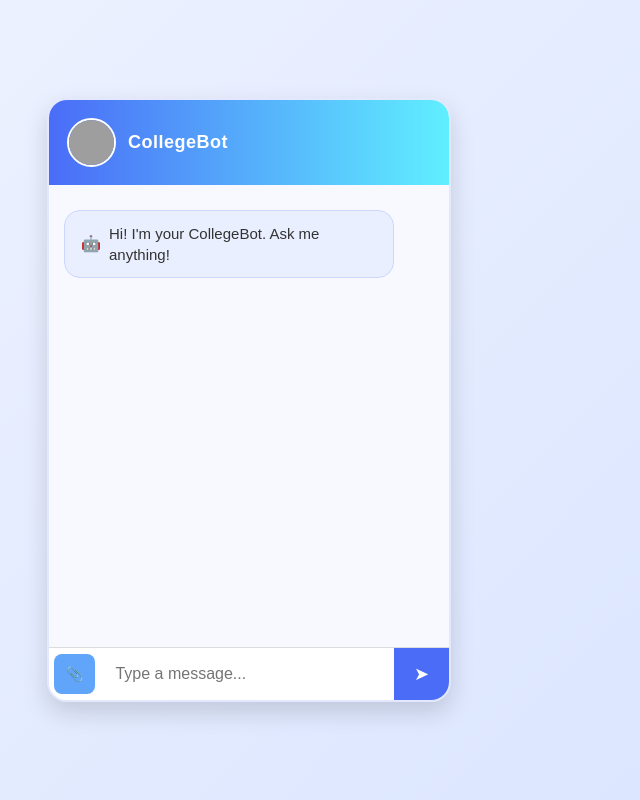
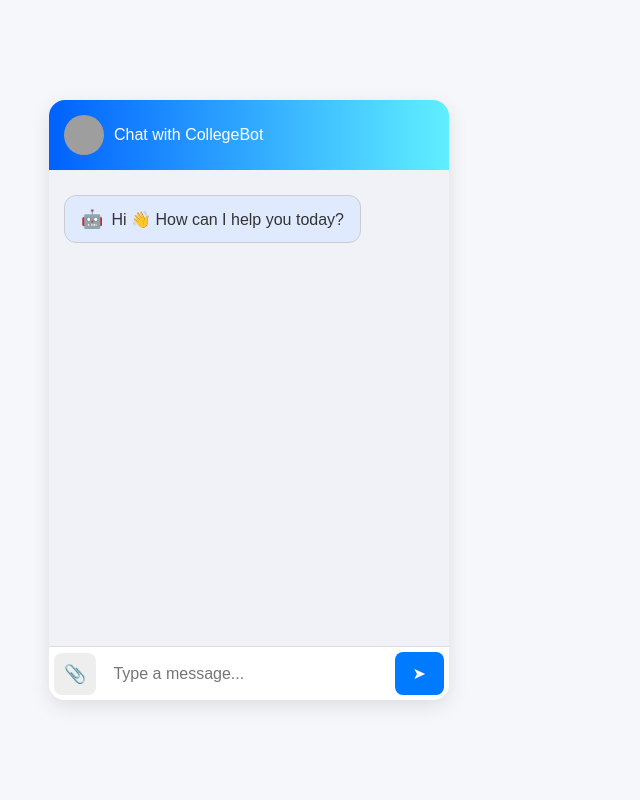
Before and after one commit to ajayyanshu/Sofia-Project, a Flask app: page / in a window 1280 px wide. Shown: the whole page, without its empty margins (391-1031 px from the left). Run offline with Flask 3, Linux system fonts and the light colour scheme; grey boxes are pictures that could not be loaded.

Commit message:
Update index.html

```diff
--- a/templates/index.html
+++ b/templates/index.html
@@ -2,11 +2,12 @@
 <html lang="en">
 <head>
   <meta charset="UTF-8">
-  <title>CollegeBot</title>
+  <meta name="viewport" content="width=device-width, initial-scale=1.0">
+  <title>College Chatbot</title>
   <style>
     body {
       font-family: Arial, sans-serif;
-      background: linear-gradient(135deg, #f0f4ff, #d9e4ff);
+      background: #f5f7fb;
       margin: 0;
       display: flex;
       justify-content: center;
@@ -18,104 +19,83 @@
       width: 400px;
       height: 600px;
       background: #fff;
-      border-radius: 20px;
-      box-shadow: 0 10px 25px rgba(0,0,0,0.15);
+      border-radius: 16px;
+      box-shadow: 0 6px 20px rgba(0,0,0,0.1);
       display: flex;
       flex-direction: column;
       overflow: hidden;
-      border: 2px solid #e3e8ff;
     }
 
     .chat-header {
-      background: linear-gradient(90deg, #4a6cf7, #60efff);
+      background: linear-gradient(90deg, #0061ff, #60efff);
       color: white;
-      padding: 18px;
+      padding: 15px;
       display: flex;
       align-items: center;
-      font-weight: bold;
-      font-size: 18px;
-      letter-spacing: 0.5px;
     }
 
     .chat-header img {
-      width: 45px;
-      height: 45px;
+      width: 40px;
+      height: 40px;
       border-radius: 50%;
-      margin-right: 12px;
-      border: 2px solid #fff;
+      margin-right: 10px;
     }
 
     .chat-body {
       flex: 1;
       padding: 15px;
       overflow-y: auto;
-      background: #f7f9ff;
+      background: #f0f2f7;
       display: flex;
       flex-direction: column;
-    }
-
-    /* Scrollbar */
-    .chat-body::-webkit-scrollbar {
-      width: 6px;
-    }
-    .chat-body::-webkit-scrollbar-thumb {
-      background: #c5d0ff;
-      border-radius: 10px;
     }
 
     /* Message Common */
     .msg {
       margin: 10px 0;
       padding: 12px 16px;
-      border-radius: 16px;
+      border-radius: 12px;
       max-width: 80%;
       word-wrap: break-word;
       display: flex;
       align-items: center;
       gap: 8px;
-      font-size: 15px;
-      line-height: 1.4;
-      animation: fadeIn 0.3s ease-in;
-    }
-
-    @keyframes fadeIn {
-      from {opacity: 0; transform: translateY(5px);}
-      to {opacity: 1; transform: translateY(0);}
+      border: 1px solid #ccc;
     }
 
     /* Bot message */
     .bot {
-      background: #e9efff;
+      background: #e0eaff;
       color: #333;
       align-self: flex-start;
-      border: 1px solid #ccd6ff;
     }
 
     .bot::before {
       content: "🤖";
-      font-size: 16px;
+      font-size: 18px;
     }
 
     /* User message */
     .user {
-      background: #4a6cf7;
+      background: #007bff;
       color: white;
       align-self: flex-end;
-      border: 1px solid #2f50d3;
+      border: 1px solid #0056b3;
     }
 
     /* Footer */
     .chat-footer {
       display: flex;
       border-top: 1px solid #ddd;
-      background: #fff;
+      background: white;
       align-items: center;
+      padding: 5px;
     }
 
     .chat-footer input[type="text"] {
       flex: 1;
       border: none;
-      padding: 15px;
+      padding: 12px;
       font-size: 16px;
       outline: none;
     }
@@ -124,31 +104,33 @@
       display: none;
     }
 
-    .chat-footer label {
-      background: #60a5fa;
-      color: white;
-      padding: 12px;
+    .file-label {
+      background: #eee;
+      padding: 10px;
+      margin-right: 5px;
       border-radius: 8px;
-      margin: 0 5px;
       cursor: pointer;
-      font-size: 14px;
+      font-size: 18px;
     }
 
     .chat-footer button {
-      background: #4a6cf7;
+      background: #007bff;
       border: none;
       color: white;
-      padding: 15px 20px;
+      padding: 12px 18px;
       cursor: pointer;
-      font-size: 18px;
-      transition: 0.2s;
+      font-size: 16px;
+      border-radius: 8px;
     }
 
     .chat-footer button:hover {
-      background: #2f50d3;
+      background: #0056b3;
     }
 
     @media (max-width: 600px) {
+      body {
+        align-items: flex-start;
+      }
       .chat-container {
         width: 100%;
         height: 100vh;
@@ -160,78 +142,68 @@
 <body>
   <div class="chat-container">
     <div class="chat-header">
-      <img src="https://cdn-icons-png.flaticon.com/512/4712/4712109.png" alt="Bot">
-      CollegeBot
+      <img src="https://i.pravatar.cc/40" alt="Bot Avatar">
+      Chat with CollegeBot
     </div>
-    <div class="chat-body" id="chat-body">
-      <div class="msg bot">Hi! I'm your CollegeBot. Ask me anything!</div>
+    <div class="chat-body" id="chat-box">
+      <div class="msg bot">Hi 👋 How can I help you today?</div>
     </div>
     <div class="chat-footer">
-      <input type="file" id="file-input" accept="image/*,.pdf,.doc,.docx,.txt">
-      <label for="file-input">📎</label>
-      <input type="text" id="user-input" placeholder="Type a message...">
+      <label for="file-upload" class="file-label">📎</label>
+      <input type="file" id="file-upload" accept="image/*,.pdf,.doc,.docx" onchange="sendFile(event)">
+      <input type="text" id="message" placeholder="Type a message...">
       <button onclick="sendMessage()">➤</button>
     </div>
   </div>
 
   <script>
-    function sendMessage() {
-      const input = document.getElementById("user-input");
-      const chatBody = document.getElementById("chat-body");
-      const message = input.value.trim();
+    async function sendMessage() {
+      const input = document.getElementById("message");
+      const msg = input.value.trim();
+      if (!msg) return;
 
-      if (message !== "") {
-        const userMsg = document.createElement("div");
-        userMsg.className = "msg user";
-        userMsg.textContent = message;
-        chatBody.appendChild(userMsg);
+      const chatBox = document.getElementById("chat-box");
 
-        const botMsg = document.createElement("div");
-        botMsg.className = "msg bot";
-        botMsg.textContent = "You said: " + message;
-        setTimeout(() => chatBody.appendChild(botMsg), 500);
+      // User message
+      chatBox.innerHTML += `<div class="msg user">${msg}</div>`;
+      input.value = "";
+      chatBox.scrollTop = chatBox.scrollHeight;
 
-        input.value = "";
-        chatBody.scrollTop = chatBody.scrollHeight;
-      }
+      // Send to backend
+      const response = await fetch("/chat", {
+        method: "POST",
+        headers: { "Content-Type": "application/json" },
+        body: JSON.stringify({ message: msg })
+      });
+
+      const data = await response.json();
+
+      // Bot reply
+      chatBox.innerHTML += `<div class="msg bot">${data.reply}</div>`;
+      chatBox.scrollTop = chatBox.scrollHeight;
     }
 
-    // Enter key support
-    document.getElementById("user-input").addEventListener("keypress", function(e) {
-      if (e.key === "Enter") {
-        sendMessage();
+    function sendFile(event) {
+      const file = event.target.files[0];
+      if (!file) return;
+
+      const chatBox = document.getElementById("chat-box");
+
+      // Show file in chat
+      if (file.type.startsWith("image/")) {
+        const reader = new FileReader();
+        reader.onload = function(e) {
+          chatBox.innerHTML += `<div class="msg user"><img src="${e.target.result}" style="max-width:150px; border-radius:8px;"></div>`;
+          chatBox.scrollTop = chatBox.scrollHeight;
+        };
+        reader.readAsDataURL(file);
+      } else {
+        chatBox.innerHTML += `<div class="msg user">📄 ${file.name}</div>`;
+        chatBox.scrollTop = chatBox.scrollHeight;
       }
-    });
 
-    // File upload handler
-    document.getElementById("file-input").addEventListener("change", function(e) {
-      const chatBody = document.getElementById("chat-body");
-      const file = e.target.files[0];
-
-      if (file) {
-        const userMsg = document.createElement("div");
-        userMsg.className = "msg user";
-
-        if (file.type.startsWith("image/")) {
-          const img = document.createElement("img");
-          img.src = URL.createObjectURL(file);
-          img.style.maxWidth = "150px";
-          img.style.borderRadius = "10px";
-          userMsg.appendChild(img);
-        } else {
-          userMsg.textContent = "📎 File: " + file.name;
-        }
-
-        chatBody.appendChild(userMsg);
-
-        const botMsg = document.createElement("div");
-        botMsg.className = "msg bot";
-        botMsg.textContent = "Got your file: " + file.name;
-        setTimeout(() => chatBody.appendChild(botMsg), 500);
-
-        chatBody.scrollTop = chatBody.scrollHeight;
-      }
-    });
+      // TODO: send file to backend API
+    }
   </script>
 </body>
 </html>
```
